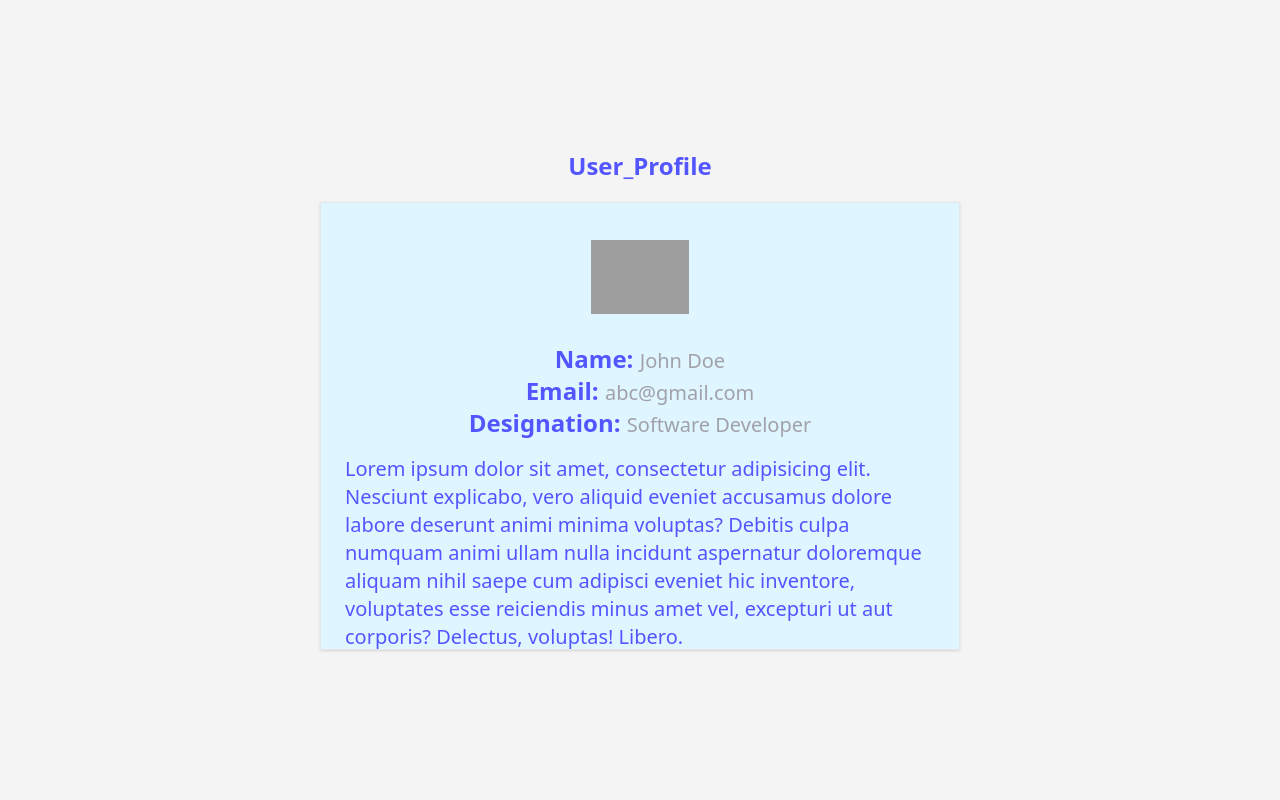
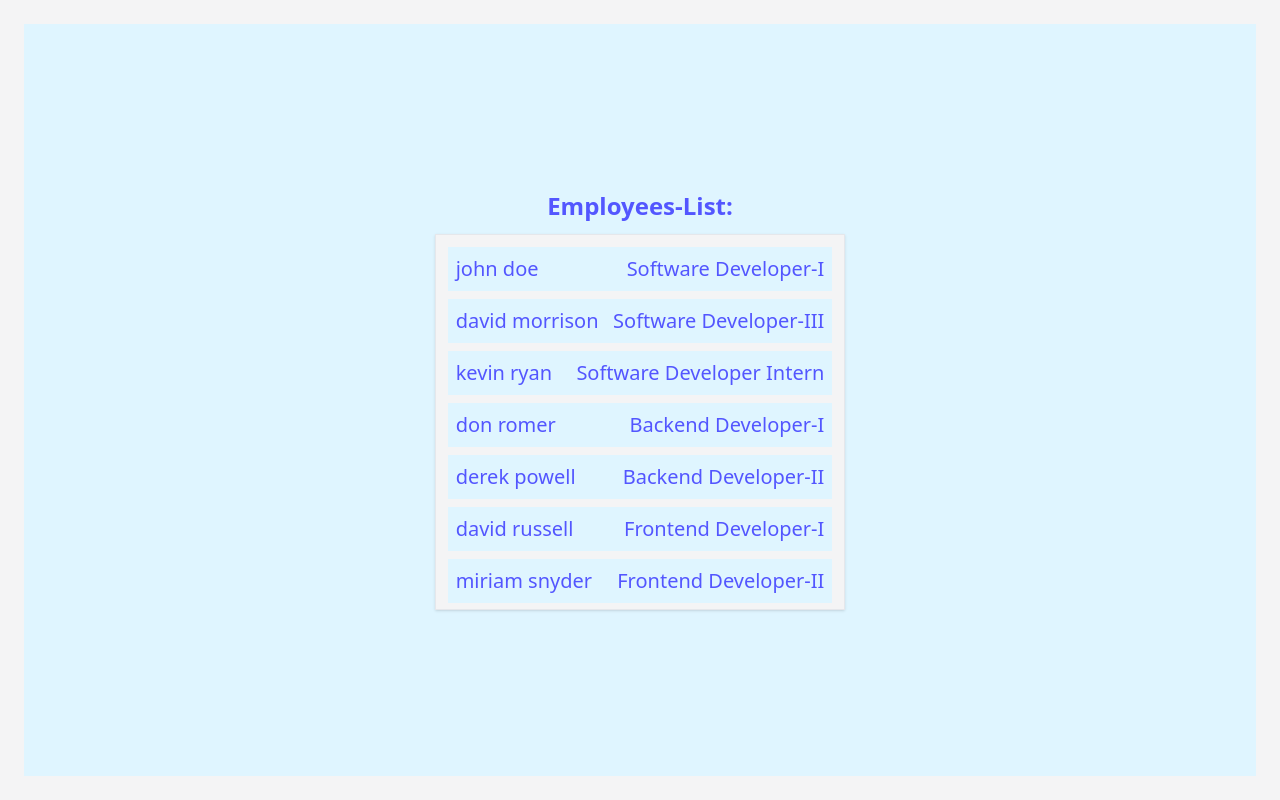
Before and after one commit to SGsubuuu-2322/Employee-Management-React_App, a React (Vite) app: page / in a window 1280 px wide. Built offline with nearby package versions, Linux system fonts and the light colour scheme; grey boxes are pictures that could not be loaded.

Commit message:
Created routing feature in our app...

```diff
--- a/src/App.jsx
+++ b/src/App.jsx
@@ -1,7 +1,8 @@
 // import React from 'react'
 
 // import Home from "./Components/Home";
-import UserProfile from "./Components/UserProfile";
+import Routing from "./Components/Routing";
+// import UserProfile from "./Components/UserProfile";
 
 // import Login from "./Components/Login";
 // import Register from "./Components/Register";
@@ -11,7 +12,7 @@ import UserProfile from "./Components/UserProfile";
 const App = () => {
   return (
     <div className="w-full h-screen bg-zinc-100">
-      <UserProfile />
+      <Routing />
     </div>
   );
 };
--- a/src/Components/Home.jsx
+++ b/src/Components/Home.jsx
@@ -0,0 +1,226 @@
+// import React from 'react'
+
+import { useState } from "react";
+import { Link } from "react-router-dom";
+
+const Home = () => {
+  const data = [
+    {
+      address: {
+        city: "kilcoole",
+        street: "new road",
+        number: 7682,
+        zipcode: "12926-3874",
+      },
+      id: 1,
+      email: "john@gmail.com",
+      username: "johnd",
+      password: "m38rmF$",
+      name: {
+        firstname: "john",
+        lastname: "doe",
+      },
+      Designation: "Software Developer-I",
+      phone: "1-570-236-7033",
+      __v: 0,
+    },
+    {
+      address: {
+        city: "kilcoole",
+        street: "Lovers Ln",
+        number: 7267,
+        zipcode: "12926-3874",
+      },
+      id: 1,
+      email: "morrison@gmail.com",
+      username: "mor_2314",
+      password: "83r5^_",
+      name: {
+        firstname: "david",
+        lastname: "morrison",
+      },
+      Designation: "Software Developer-III",
+      phone: "1-570-236-7033",
+      __v: 0,
+    },
+    {
+      address: {
+        city: "Cullman",
+        street: "Frances Ct",
+        number: 86,
+        zipcode: "29567-1452",
+      },
+      id: 2,
+      email: "kevin@gmail.com",
+      username: "kevinryan",
+      password: "kev02937@",
+      name: {
+        firstname: "kevin",
+        lastname: "ryan",
+      },
+      Designation: "Software Developer Intern",
+      phone: "1-567-094-1345",
+      __v: 0,
+    },
+    {
+      address: {
+        city: "San Antonio",
+        street: "Hunters Creek Dr",
+        number: 6454,
+        zipcode: "98234-1734",
+      },
+      id: 3,
+      email: "don@gmail.com",
+      username: "donero",
+      password: "ewedon",
+      name: {
+        firstname: "don",
+        lastname: "romer",
+      },
+      Designation: "Backend Developer-I",
+      phone: "1-765-789-6734",
+      __v: 0,
+    },
+    {
+      address: {
+        city: "san Antonio",
+        street: "adams St",
+        number: 245,
+        zipcode: "80796-1234",
+      },
+      id: 4,
+      email: "derek@gmail.com",
+      username: "derek",
+      password: "jklg*_56",
+      name: {
+        firstname: "derek",
+        lastname: "powell",
+      },
+      Designation: "Backend Developer-II",
+      phone: "1-956-001-1945",
+      __v: 0,
+    },
+    {
+      address: {
+        city: "el paso",
+        street: "prospect st",
+        number: 124,
+        zipcode: "12346-0456",
+      },
+      id: 5,
+      email: "david_r@gmail.com",
+      username: "david_r",
+      password: "3478*#54",
+      name: {
+        firstname: "david",
+        lastname: "russell",
+      },
+      Designation: "Frontend Developer-I",
+      phone: "1-678-345-9856",
+      __v: 0,
+    },
+    {
+      address: {
+        city: "fresno",
+        street: "saddle st",
+        number: 1342,
+        zipcode: "96378-0245",
+      },
+      id: 6,
+      email: "miriam@gmail.com",
+      username: "snyder",
+      password: "f238&@*$",
+      name: {
+        firstname: "miriam",
+        lastname: "snyder",
+      },
+      Designation: "Frontend Developer-II",
+      phone: "1-123-943-0563",
+      __v: 0,
+    },
+    {
+      address: {
+        city: "mesa",
+        street: "vally view ln",
+        number: 1342,
+        zipcode: "96378-0245",
+      },
+      id: 7,
+      email: "william@gmail.com",
+      username: "hopkins",
+      password: "William56$hj",
+      name: {
+        firstname: "william",
+        lastname: "hopkins",
+      },
+      Designation: "Software Developer Trainee",
+      phone: "1-478-001-0890",
+      __v: 0,
+    },
+    {
+      address: {
+        city: "miami",
+        street: "avondale ave",
+        number: 345,
+        zipcode: "96378-0245",
+      },
+      id: 8,
+      email: "kate@gmail.com",
+      username: "kate_h",
+      password: "kfejk@*_",
+      name: {
+        firstname: "kate",
+        lastname: "hale",
+      },
+      Designation: "Graduate Engineer Trainee",
+      phone: "1-678-456-1934",
+      __v: 0,
+    },
+    {
+      address: {
+        city: "fort wayne",
+        street: "oak lawn ave",
+        number: 526,
+        zipcode: "10256-4532",
+      },
+      id: 9,
+      email: "jimmie@gmail.com",
+      username: "jimmie_k",
+      password: "klein*#%*",
+      name: {
+        firstname: "jimmie",
+        lastname: "klein",
+      },
+      Designation: "Graduate Engineer Trainee",
+      phone: "1-104-001-4567",
+      __v: 0,
+    },
+  ];
+
+  const [users, setUsers] = useState(data);
+  return (
+    <div className="w-full h-full p-6">
+      <div className="home-container bg-secondary w-full h-full  flex flex-col items-center justify-center">
+        <h1 className="text-2xl font-bold text-primary mb-3">
+          Employees-List:{" "}
+        </h1>
+        <ul className="w-1/3 h-1/2 bg-zinc-100 p-3 overflow-x-hidden overflow-y-auto border shadow">
+          {users.map((user, index) => {
+            return (
+              <Link
+                to={`user-profile/${user.id}`}
+                key={index}
+                className="w-full h-4/12 p-2 bg-secondary mb-2 flex justify-between text-primary text-xl font-medium hover:bg-zinc-300"
+              >
+                {`${user.name.firstname} ${user.name.lastname}`}{" "}
+                <span className="font-normal">{user.Designation}</span>
+              </Link>
+            );
+          })}
+        </ul>
+      </div>
+    </div>
+  );
+};
+
+export default Home;
--- /dev/null
+++ b/src/Components/Routing.jsx
@@ -0,0 +1,16 @@
+// import React from 'react'
+
+import { Route, Routes } from "react-router-dom";
+import UserProfile from "./UserProfile";
+import Home from "./Home";
+
+const Routing = () => {
+  return (
+    <Routes>
+      <Route path="/" element={<Home />} />
+      <Route path="/user-profile/:id" element={<UserProfile />} />
+    </Routes>
+  );
+};
+
+export default Routing;
--- a/src/Components/UserProfile.jsx
+++ b/src/Components/UserProfile.jsx
@@ -1,6 +1,15 @@
 // import React from 'react'
 
+import { useNavigate } from "react-router-dom";
+
 const UserProfile = () => {
+  const Navigate = useNavigate();
+  //   const id = useParams();
+  const handleClick = () => {
+    Navigate(-1);
+  };
+
+  //   const userData =
   return (
     <div className="w-full h-full bg-zinc-100 flex flex-col items-center justify-center">
       <h1 className="text-2xl font-semibold text-primary mb-5">User_Profile</h1>
@@ -43,6 +52,12 @@ const UserProfile = () => {
           </p>
         </div>
       </div>
+      <button
+        onClick={handleClick}
+        className="px-2 py-2 border shadow bg-secondary text-primary rounded-lg mt-4"
+      >
+        Go Back
+      </button>
     </div>
   );
 };
```
